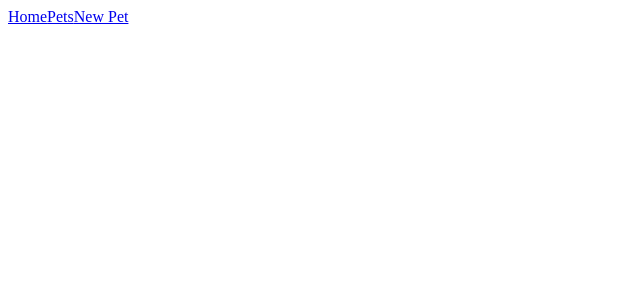
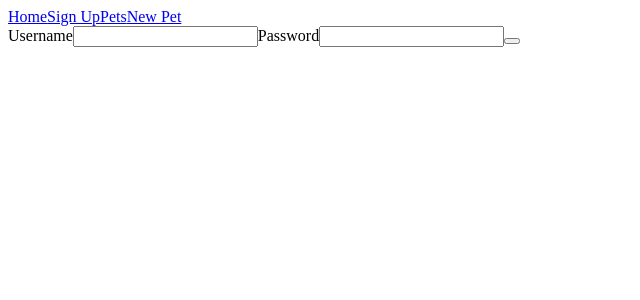
Before and after one commit to Jonathan-MacDuff/Pet-Finder-V2, a React (Create React App) app in the folder client/: page /signup in a window 1280 px wide. Shown: the top 300 px of the page, without its empty margins (0-640 px from the left). Built offline with nearby package versions, Linux system fonts and the light colour scheme.

Commit message:
added signup form and functionality to pages

```diff
--- a/client/src/components/App.js
+++ b/client/src/components/App.js
@@ -4,6 +4,7 @@ import NavBar from "./NavBar";
 import PetList from "../pages/PetList";
 import NewPetForm from "../pages/NewPetForm";
 import Home from "../pages/Home";
+import Signup from "../pages/Signup";
 
 function App() {
   return (
@@ -13,6 +14,9 @@ function App() {
         <Switch>
           <Route exact path="/">
             <Home />
+          </Route>
+          <Route path='/signup'>
+            <Signup />
           </Route>
           <Route path="/pets">
             <PetList />
--- a/client/src/components/NavBar.js
+++ b/client/src/components/NavBar.js
@@ -5,6 +5,7 @@ function NavBar() {
     return (
         <nav>
             <Link to="/">Home</Link>
+            <Link to="/signup">Sign Up</Link>
             <Link to="/pets">Pets</Link>
             <Link to="/petform">New Pet</Link>
         </nav>
--- /dev/null
+++ b/client/src/pages/Signup.js
@@ -0,0 +1,34 @@
+import {React, useState, useEffect} from "react";
+
+function Signup() {
+
+    const [username, setUsername] = useState('')
+    const [password, setPassword] = useState('')
+
+    function handleSubmit(e) {
+        e.preventDefault();
+        fetch('/signup', {
+            method: 'POST',
+            headers: {
+                'Content-Type': 'application/json',
+            },
+            body: JSON.stringify({username, password}),
+        });
+    };
+
+    return (
+        <form onSubmit = {handleSubmit}>
+            <label>Username
+                <input type='text' id='username' value={username}
+                    onChange={(e) => setUsername(e.target.value)}/>
+            </label>
+            <label>Password
+                <input type='text' id='password' value={password}
+                    onChange={(e) => setPassword(e.target.value)}/>
+            </label>
+            <button type='submit'></button>
+        </form>
+    );
+};
+
+export default Signup
```
Also changed, not shown: 1 other file (tests, documents, lock files or other folders).
